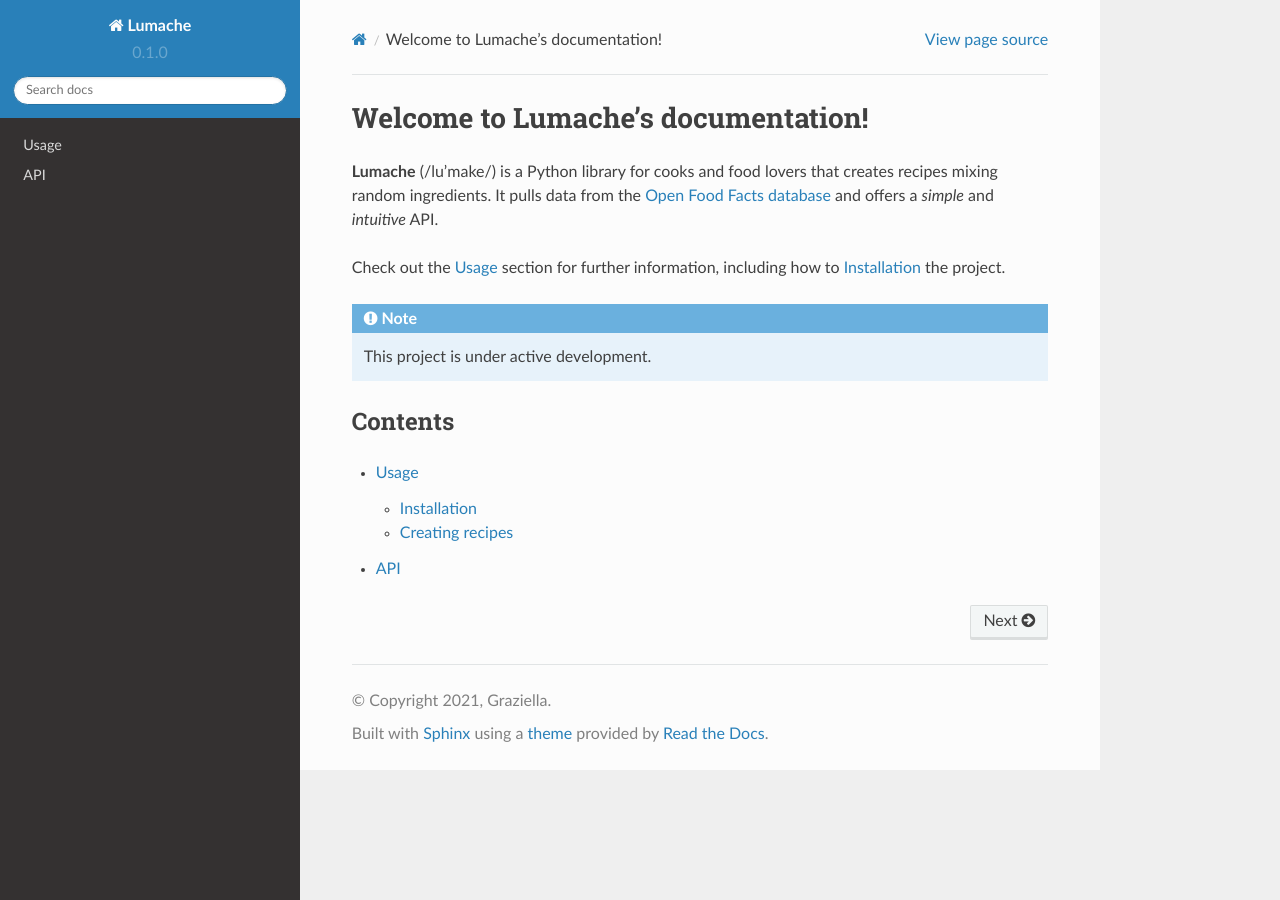
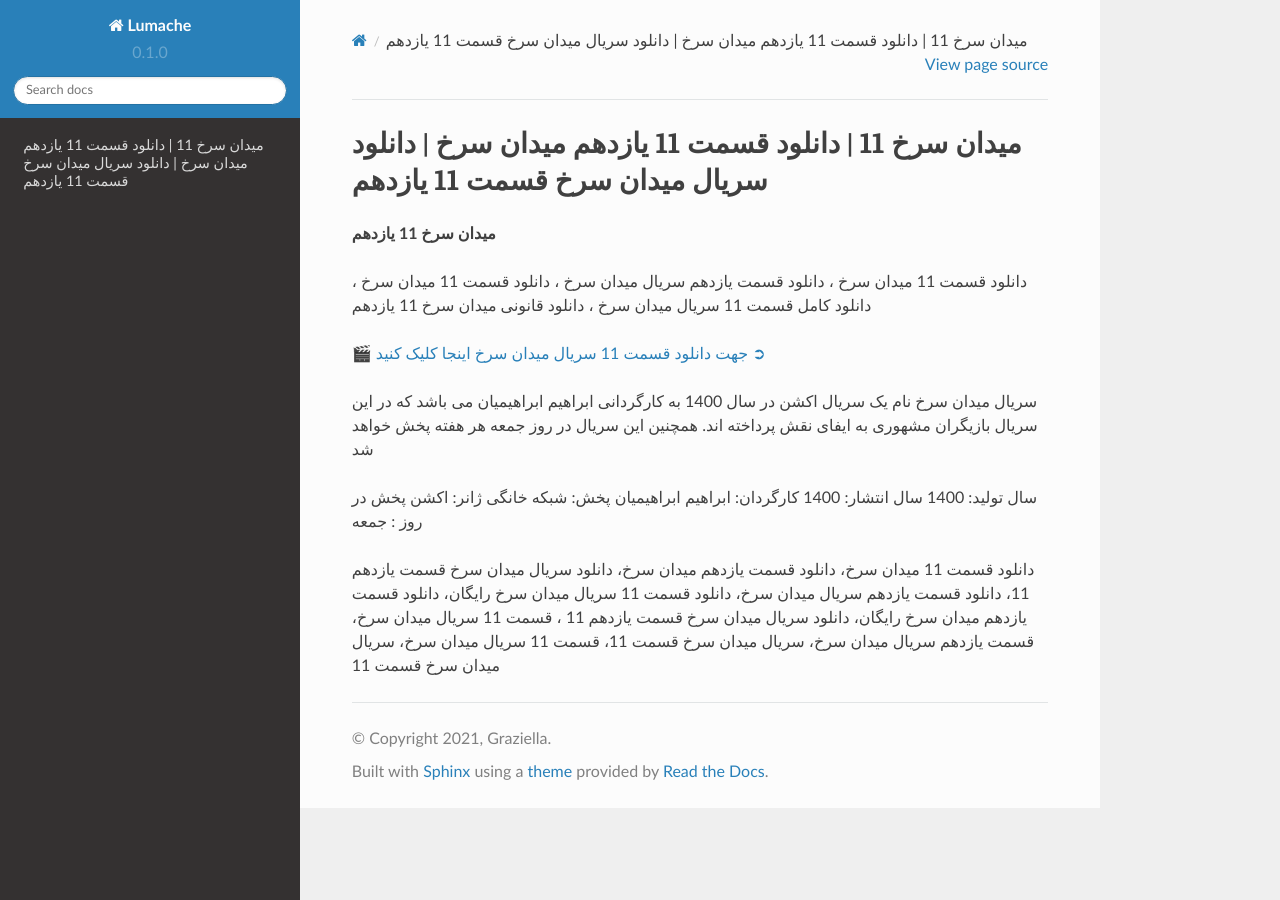
Before and after one commit to filmva/meydanesorkh11, a Sphinx documentation site: the page built from docs/source/index.rst, in a window 1280 px wide. Built offline with Sphinx 7.4.7 and the Read the Docs theme 2.0.0, drawn with Linux system fonts in a browser that asks for light colours.

Commit message:
Update index.rst

```diff
--- a/docs/source/index.rst
+++ b/docs/source/index.rst
@@ -1,22 +1,20 @@
-Welcome to Lumache's documentation!
+میدان سرخ 11 | دانلود قسمت 11 یازدهم میدان سرخ | دانلود سریال میدان سرخ قسمت 11 یازدهم
 ===================================
 
-**Lumache** (/lu'make/) is a Python library for cooks and food lovers
-that creates recipes mixing random ingredients.
-It pulls data from the `Open Food Facts database <https://world.openfoodfacts.org/>`_
-and offers a *simple* and *intuitive* API.
+**میدان سرخ 11 یازدهم**
 
-Check out the :doc:`usage` section for further information, including
-how to :ref:`installation` the project.
+دانلود قسمت 11 میدان سرخ ، دانلود قسمت یازدهم سریال میدان سرخ ، دانلود قسمت 11 میدان سرخ ، دانلود کامل قسمت 11 سریال میدان سرخ ، دانلود قانونی میدان سرخ 11 یازدهم
 
-.. note::
+`🎬 جهت دانلود قسمت 11 سریال میدان سرخ اینجا کلیک کنید ➲ <https://b2n.ir/n46710>`_
 
-   This project is under active development.
+سریال میدان سرخ نام یک سریال اکشن در سال 1400 به کارگردانی ابراهیم ابراهیمیان می باشد که در این سریال بازیگران مشهوری به ایفای نقش پرداخته اند. همچنین این سریال در روز جمعه هر هفته پخش خواهد شد
 
-Contents
---------
+سال تولید: 1400
+سال انتشار: 1400
+کارگردان: ابراهیم ابراهیمیان
+پخش: شبکه خانگی
+ژانر: اکشن
+پخش در روز : جمعه
 
-.. toctree::
 
-   usage
-   api
+دانلود قسمت 11 میدان سرخ، دانلود قسمت یازدهم میدان سرخ، دانلود سریال میدان سرخ قسمت یازدهم 11، دانلود قسمت یازدهم سریال میدان سرخ، دانلود قسمت 11 سریال میدان سرخ رایگان، دانلود قسمت یازدهم میدان سرخ رایگان، دانلود سریال میدان سرخ قسمت یازدهم 11 ، قسمت 11 سریال میدان سرخ، قسمت یازدهم سریال میدان سرخ، سریال میدان سرخ قسمت 11، قسمت 11 سریال میدان سرخ، سریال میدان سرخ قسمت 11
```
